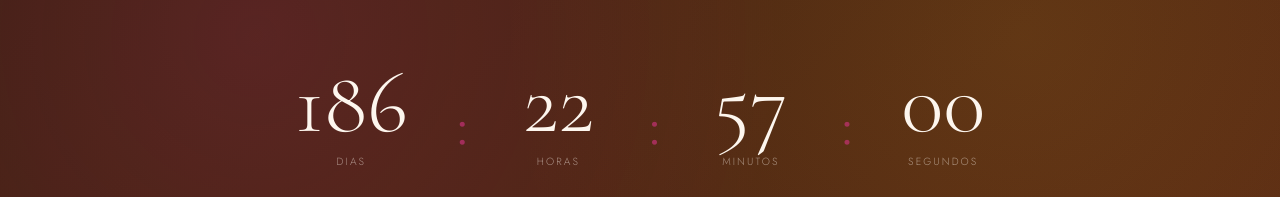
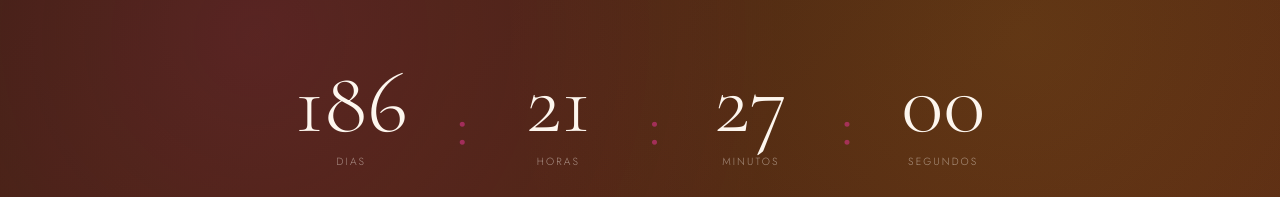
Before and after one commit to ErickDSZD/casamento, a website: page index.html in a window 1280 px wide. Shown: the part 3996-4193 px from the top of the page. Drawn offline with nearby package versions, Linux system fonts and the light colour scheme.

Commit message:
Ajuste no horário do casamento.

```diff
--- a/index.html
+++ b/index.html
@@ -950,7 +950,7 @@
     revealEls.forEach(el => observer.observe(el));
 
     /* Countdown */
-    const target = new Date("2026-11-21T18:00:00");
+    const target = new Date("2026-11-21T16:30:00");
     function updateCountdown() {
       const diff = target - Date.now();
       if (diff <= 0) {
```
